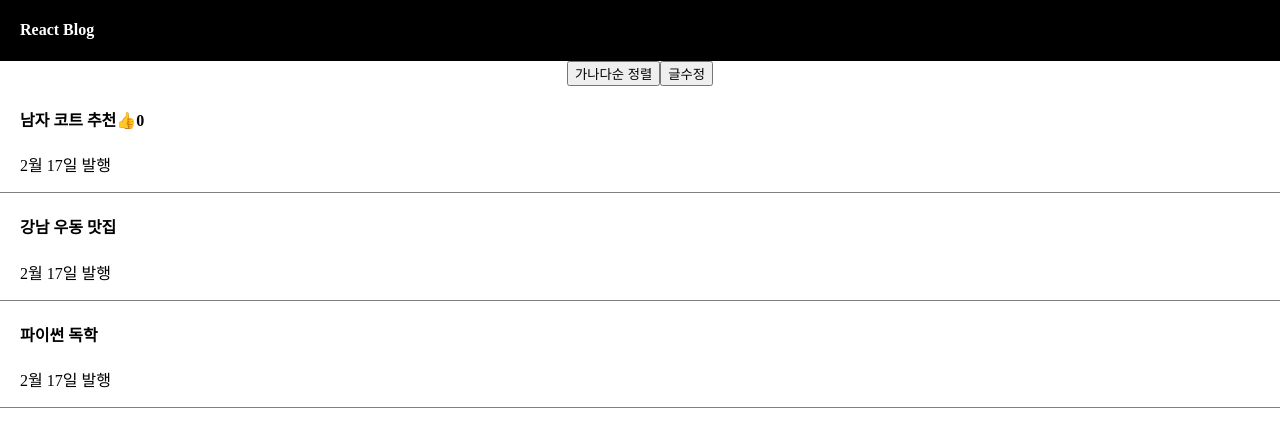
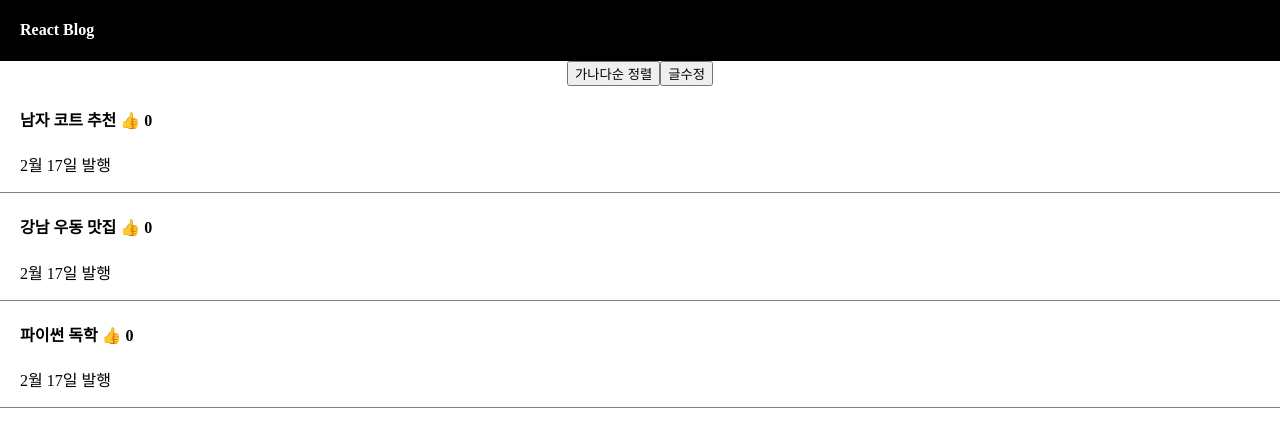
Before and after one commit to seojun01/basicReact, a React (Vite) app: page / in a window 1280 px wide. Shown: the top 426 px of the page. Built offline with nearby package versions, Linux system fonts and the light colour scheme.

Commit message:
React:Map

```diff
--- a/src/App.jsx
+++ b/src/App.jsx
@@ -47,7 +47,7 @@ function App() {
         글수정
       </button>
 
-      <div className="list">
+      {/* <div className="list">
         <h4>
           {title[0]}
           <span
@@ -76,7 +76,30 @@ function App() {
         </h4>
         <p>2월 17일 발행</p>
       </div>
-      {modal ? <Modal /> : null}
+      {modal ? <Modal /> : null} */}
+
+      {title.map((a, i) => {
+        return (
+          <div className="list" key={i}>
+            <h4
+              onClick={() => {
+                setModal(!modal);
+              }}
+            >
+              {title[i]}{" "}
+              <span
+                onClick={() => {
+                  setGood(good + 1);
+                }}
+              >
+                👍 {good}
+              </span>
+            </h4>
+            <p>2월 17일 발행</p>
+            {modal ? <Modal /> : null}
+          </div>
+        );
+      })}
     </div>
   );
 }
```
Also changed, not shown: 1 other file (tests, documents, lock files or other folders).
